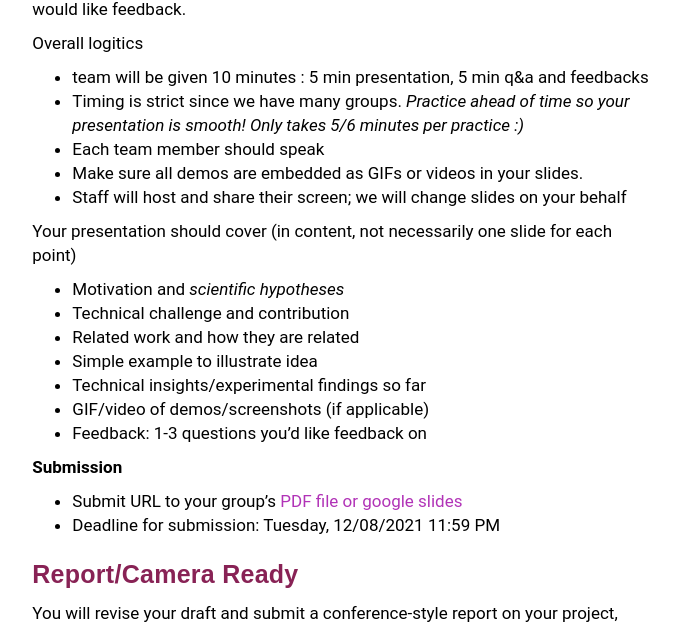
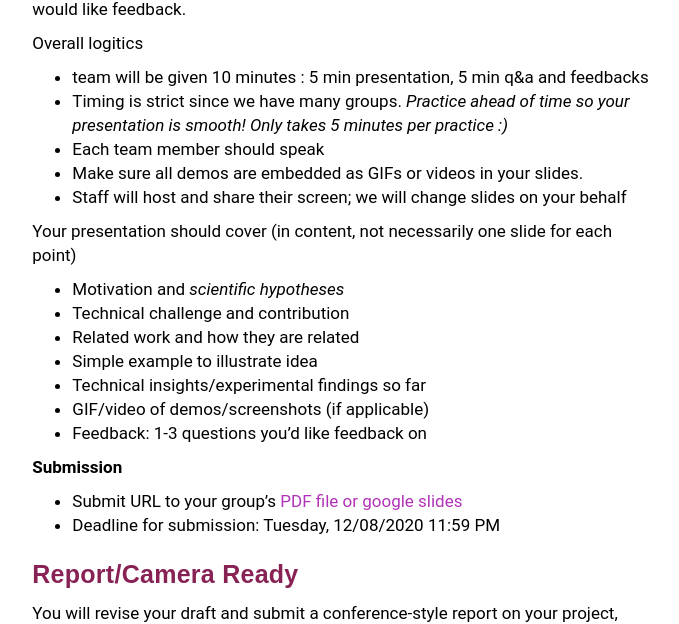
Before and after one commit to w6113/website_fall2020, a Jekyll site: the page built from projects.md, in a window 1280 px wide and 900 px high, scrolled down 1958 px. Shown: the part 169-793 px from the top of the window, without its empty margins (292-971 px from the left). Built offline with Jekyll 4.4.1, drawn with Linux system fonts in a browser that asks for light colours.

Commit message:
Update projects.md

```diff
--- a/projects.md
+++ b/projects.md
@@ -83,7 +83,7 @@ Your presentation should be polished.  Since there is still time until the final
 Overall logitics
 
 * team will be given 10 minutes : 5 min presentation, 5 min q&a and feedbacks
-* Timing is strict since we have many groups.  *Practice ahead of time so your presentation is smooth!  Only takes 5/6 minutes per practice :)*
+* Timing is strict since we have many groups.  *Practice ahead of time so your presentation is smooth!  Only takes 5 minutes per practice :)*
 * Each team member should speak
 * Make sure all demos are embedded as GIFs or videos in your slides.
 * Staff will host and share their screen; we will change slides on your behalf
@@ -101,7 +101,7 @@ Your presentation should cover (in content, not necessarily one slide for each p
 **Submission**
 
 * Submit URL to your group's [PDF file or google slides](https://forms.gle/Ck1FX3higgbVUHkA9)
-* Deadline for submission: Tuesday, 12/08/2021 11:59 PM
+* Deadline for submission: Tuesday, 12/08/2020 11:59 PM
 
 
 
```
